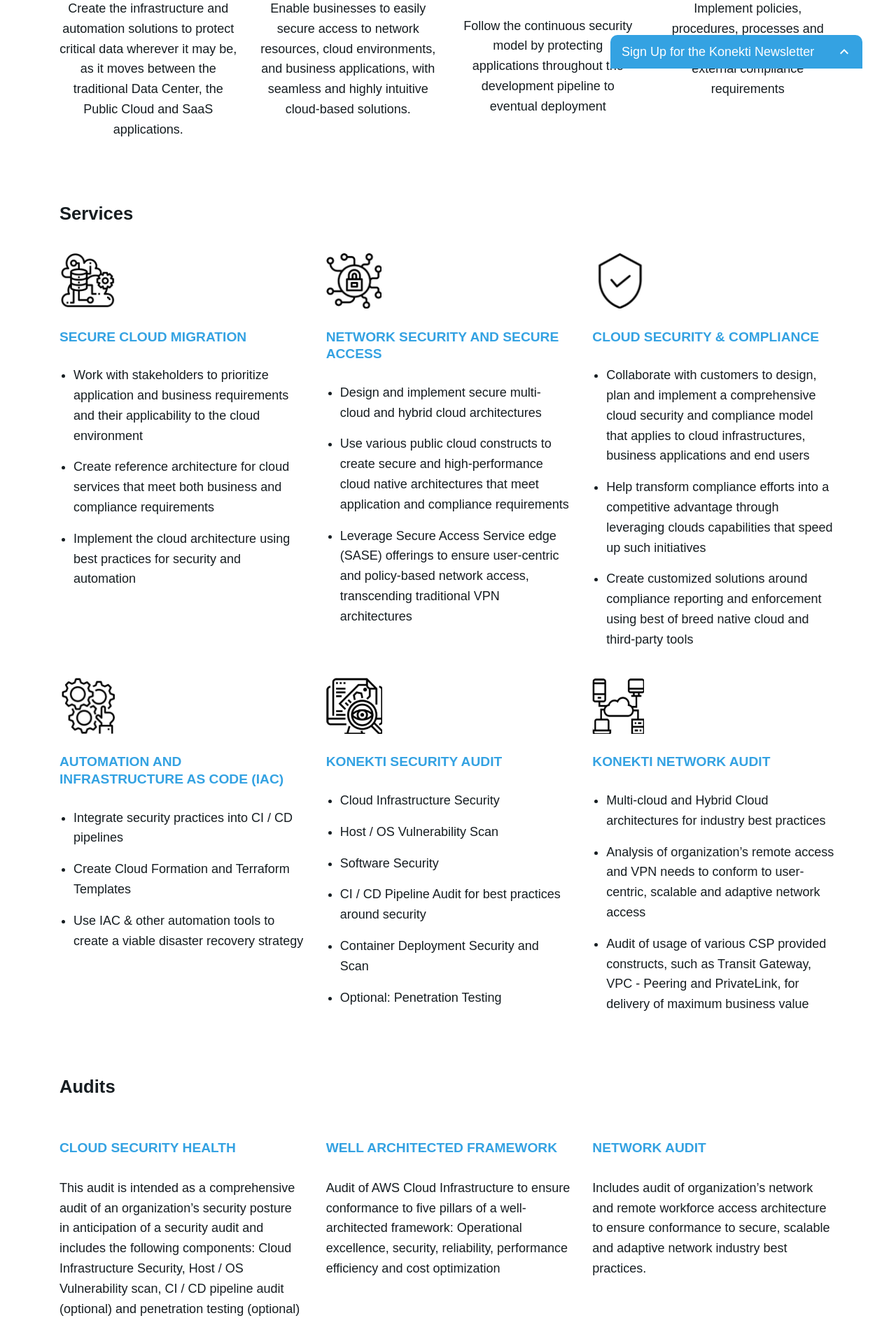
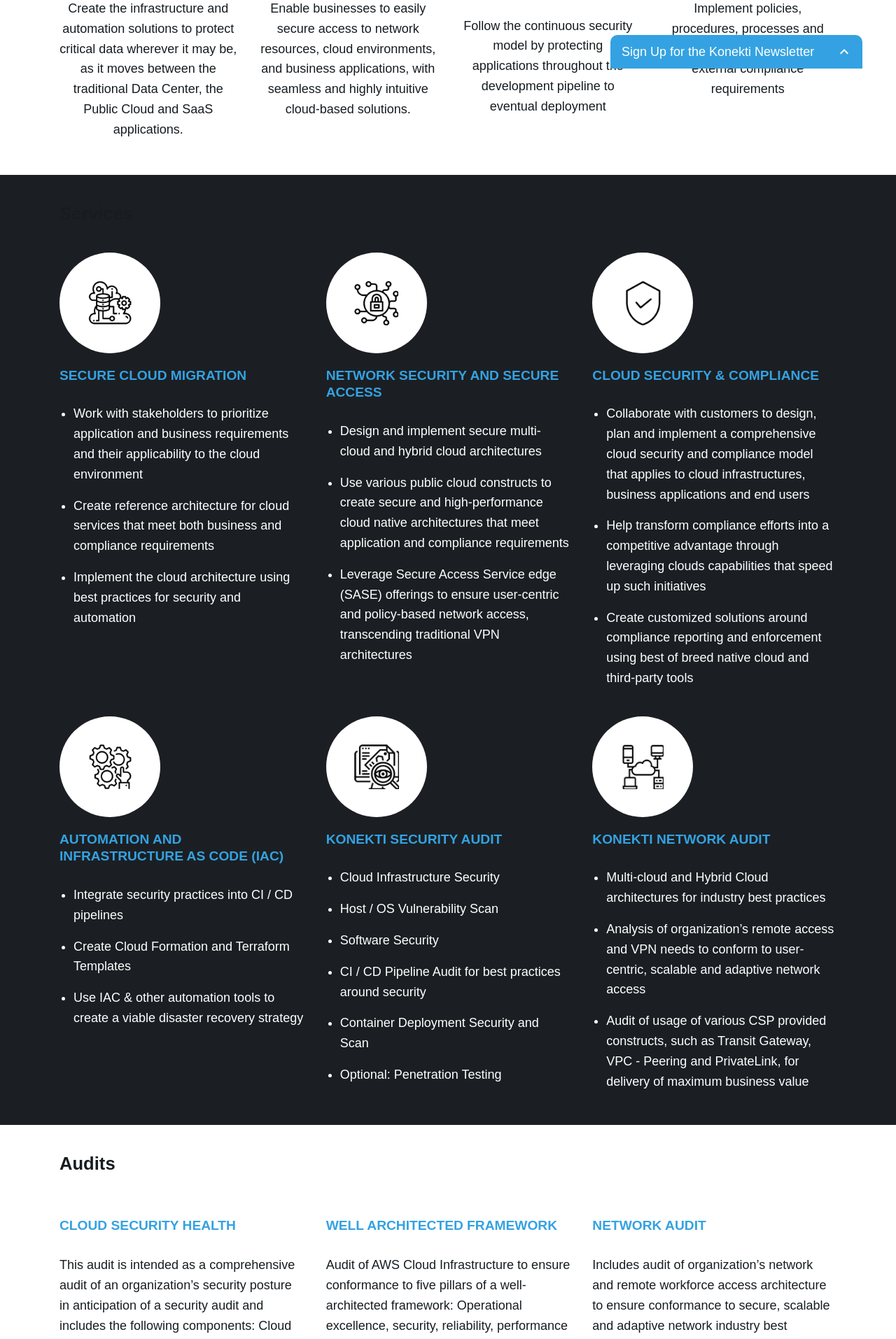
Before and after one commit to konekti/jeffbrl.github.io, a Jekyll site: the page built from _pages/index.md, in a window 1280 px wide. Shown: the part 802-2716 px from the top of the page at 70% size. Built offline with Jekyll 4.4.1, drawn with Linux system fonts in a browser that asks for light colours; nearby versions of some CDN libraries.

Commit message:
edit styles

```diff
--- a/_sass/_components.scss
+++ b/_sass/_components.scss
@@ -478,3 +478,20 @@
     }
   }
 }
+
+.bg {
+  background: var(--dark);
+  color: $light;
+  &_img {
+    width: 9rem;
+    height: 9rem;
+    background: $light;
+    border-radius: 50%;
+    display: flex;
+    align-items: center;
+    justify-content: center;
+    img {
+      height: 4rem;
+    }
+  }
+}
--- a/_sass/_variables.scss
+++ b/_sass/_variables.scss
@@ -20,6 +20,10 @@
 $font: 'Metropolis', sans-serif;
 $ease: cubic-bezier(.19,1,.22,1);
 
+:root {
+  --dark: #1b1f23;
+}
+
 // mixins
 @mixin viewport ($width: $max-width){
   width:100%;
```
